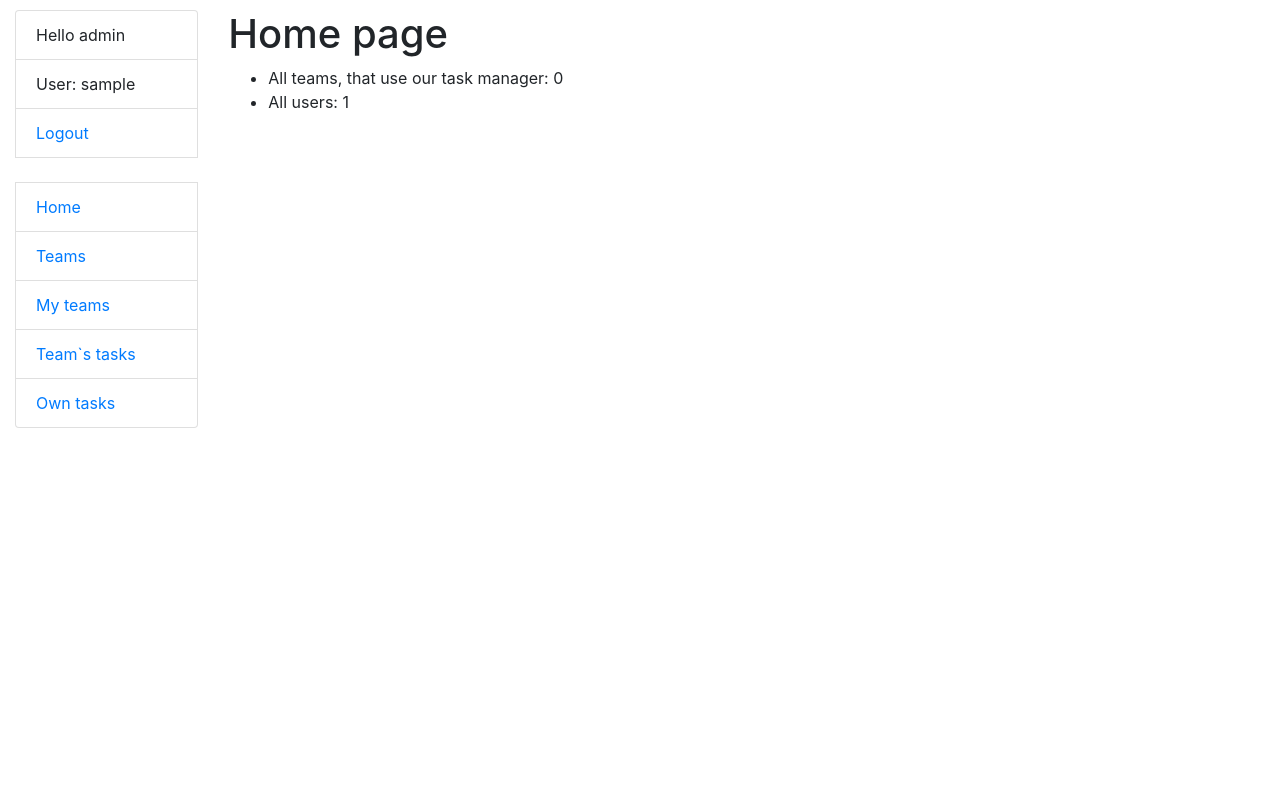
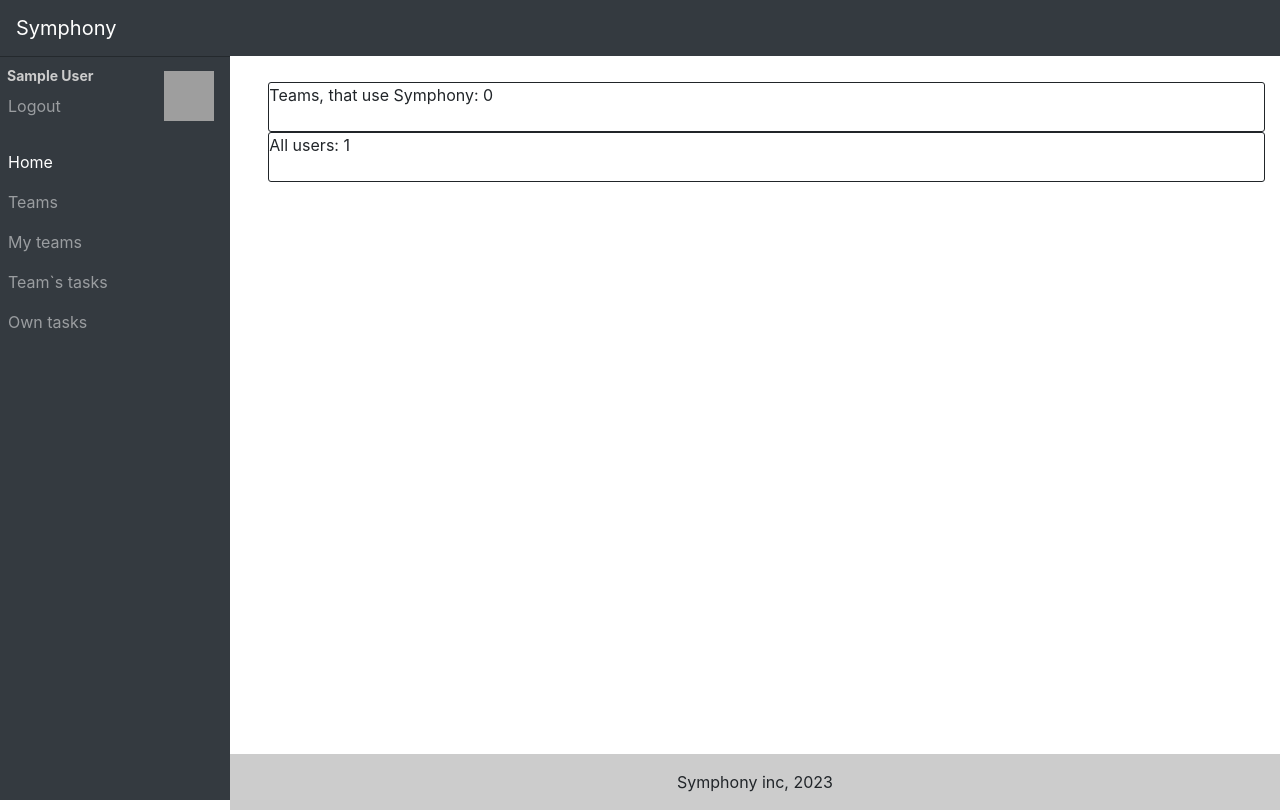
Before and after one commit to VladyslavOladko/IT-company-task-manager, a Django app: page /home/ in a window 1280 px wide. Before the commit the page ends 428 px from the top, so only its background shows below. Run offline with Django 4.2, Linux system fonts and the light colour scheme; the visitor is signed in with stand-in values (Sample User, id 1); data comes from the database, SQL or seed files in the repository; data that the repository does not hold is empty; grey boxes are pictures that could not be loaded.

Commit message:
add navbar, header and footer to same functionality

```diff
--- a/it_company_task_manager/settings.py
+++ b/it_company_task_manager/settings.py
@@ -25,7 +25,7 @@ SECRET_KEY = 'django-insecure-ri9ef%&rdgvp0$%1)c9#cok1d&=^ut)j(wbccma&g#*qn97#0!
 # SECURITY WARNING: don't run with debug turned on in production!
 DEBUG = True
 
-ALLOWED_HOSTS = []
+ALLOWED_HOSTS = ['localhost', '127.0.0.1']
 
 
 # Application definition
--- a/static/css/style.css
+++ b/static/css/style.css
@@ -1,3 +1,101 @@
-.need-help-button {
+html {
+    position: relative;
+    min-height: 100%;
+}
 
+body {
+    padding-top: 4.5rem;
+    margin-bottom: 4.5rem;
 }
+
+.nav-item-without-link {
+    margin-left: 7px;
+    color: #ccc;
+    font-weight: bold;
+    font-size: 14px;
+}
+
+.rocket-img-wrapper {
+    display: grid;
+    padding: 0 6rem;
+}
+
+.rocket-img {
+    border: 2px solid;
+    border-radius: 5px;
+    background-image: linear-gradient(310deg, #7928CA 0%, #FF0080 100%);
+}
+
+.user-panel-wrapper {
+    display: flex;
+    justify-content: space-between;
+    padding: 0.5rem 1rem 1rem 0;
+    align-items: center;
+}
+
+.img-icon {
+    display: inline-block;
+    width: 50px;
+    height: 50px;
+}
+
+.img-rocket {
+    display: inline-block;
+    width: 150px;
+    height: 140px;
+}
+
+.footer {
+  position: absolute;
+  bottom: 0;
+  width: 100%;
+  height: 3.5rem;
+  line-height: 3.5rem;
+  background-color: #ccc;
+}
+
+.nav-link:hover {
+  transition: all 0.4s;
+}
+
+.nav-item ul.nav-second-level {
+  padding-left: 0;
+}
+
+.nav-item ul.nav-second-level > .nav-item {
+  padding-left: 20px;
+}
+
+@media (min-width: 992px) {
+  .sidenav {
+    position: absolute;
+    top: 0;
+    left: 0;
+    width: 230px;
+    height: calc(100vh - 3.5rem);
+    margin-top: 3.5rem;
+    background: #343a40;
+    box-sizing: border-box;
+    border-top: 1px solid rgba(0, 0, 0, 0.3);
+  }
+
+  .navbar-expand-lg .sidenav {
+    flex-direction: column;
+  }
+
+  .content-wrapper {
+    margin-left: 230px;
+  }
+
+  .footer {
+    width: calc(100% - 230px);
+    margin-left: 230px;
+  }
+}
+
+.border-one {
+    height: 50px;
+    border: 1px solid;
+    border-radius: 3px;
+    display: block;
+}
--- a/task_manager/foms.py
+++ b/task_manager/foms.py
@@ -51,7 +51,7 @@ class TeamSearchForm(forms.Form):
 class TaskForm(forms.ModelForm):
 
     assignees = forms.ModelMultipleChoiceField(
-        queryset=get_user_model().objects.all(),    # ???
+        queryset=get_user_model().objects.all(),
         widget=forms.CheckboxSelectMultiple,
         required=False,
     )
--- a/task_manager/views.py
+++ b/task_manager/views.py
@@ -196,13 +196,13 @@ class TaskDetailView(LoginRequiredMixin, generic.DetailView):
 class TaskUpdateView(LoginRequiredMixin, generic.UpdateView):
 
     model = Task
-    form_class = TaskForm
+    form_class = TaskForm()
 
 
 class TaskCreateView(LoginRequiredMixin, generic.CreateView):
 
     model = Task
-    form_class = TaskForm
+    form_class = TaskForm()
 
 
 class TaskDeleteView(LoginRequiredMixin, generic.DetailView):
--- a/templates/base.html
+++ b/templates/base.html
@@ -24,7 +24,13 @@
             {% block content %}{% endblock %}
         </div>
     </div>
-
 </div>
+    <footer class="footer">
+      <div class="container">
+          <div class="text-center">
+              <span>Symphony inc, 2023</span>
+          </div>
+      </div>
+    </footer>
 </body>
 </html>
--- a/templates/includes/sidebar.html
+++ b/templates/includes/sidebar.html
@@ -1,29 +1,58 @@
-<ul class="sidebar-nav list-group">
+{% load static %}
+
+<nav class="navbar navbar-expand-lg navbar-dark fixed-top bg-dark">
+
+    <a class="navbar-brand" href="#">Symphony</a>
+
+    <div class="collapse navbar-collapse">
+    <ul class="navbar-nav mr-auto sidenav">
+
     {% if user.is_authenticated %}
             {% if request.user.is_staff %}
-            <li class="list-group-item">Hello admin</li>
+                <div class="user-panel-wrapper">
+                    <div>
+                        <li class="nav-item-without-link">{{ user.first_name }} {{ user.last_name }}</li>
+                        <li class="nav-item">
+                            <a class="nav-link" href="{% url 'logout' %}">Logout</a>
+                        </li>
+                    </div>
+                        <img class="img-icon" src="{% static 'img/admin-icon.png' %}" alt="admin picture">
+                </div>
             {% else %}
-            <li class="list-group-item">Hello user</li>
+                <div class="user-panel-wrapper">
+                    <div>
+                        <li class="nav-item-without-link">User: {{ user.username }}</li>
+                        <li class="nav-item">
+                            <a class="nav-link" href="{% url 'logout' %}">Logout</a>
+                        </li>
+                    </div>
+                    <img class="img-icon" src="{% static 'img/user-icon.png' %}" alt="user picture">
+                </div>
             {% endif %}
-        <li class="list-group-item">User: {{ user.username }}</li>
-        <li class="list-group-item"><a href="{% url 'logout' %}">Logout</a></li>
         {% else %}
-        <li class="list-group-item"><a href="{% url 'login' %}">Login</a></li>
-        <li class="list-group-item"><a href="{% url 'task_manager:signup' %}">Sign Up</a></li>
+            <li class="nav-item">
+                <a class="nav-link" href="{% url 'login' %}">Login</a>
+            </li>
+            <li class="nav-item">
+                <a class="nav-link" href="{% url 'task_manager:signup' %}">Sign Up</a>
+            </li>
         {% endif %}
 
-    <br>
         {% if request.user.is_staff %}
-        <li class="list-group-item"><a href="{% url 'task_manager:index' %}">Home</a></li>
-        <li class="list-group-item"><a href="{% url 'task_manager:team-list' %}">Teams</a></li>
-        <li class="list-group-item"><a href="{% url 'task_manager:user-team-list' %}">My teams</a></li>
-        <li class="list-group-item"><a href="{% url 'task_manager:task-list' %}">Team`s tasks</a></li>
-        <li class="list-group-item"><a href="{% url 'task_manager:user-task-list' %}">Own tasks</a></li>
+            <li class="nav-item active"><a class="nav-link" href="{% url 'task_manager:index' %}">Home</a></li>
+            <li class="nav-item"><a class="nav-link" href="{% url 'task_manager:team-list' %}">Teams</a></li>
+            <li class="nav-item"><a class="nav-link" href="{% url 'task_manager:user-team-list' %}">My teams</a></li>
+            <li class="nav-item"><a class="nav-link" href="{% url 'task_manager:task-list' %}">Team`s tasks</a></li>
+            <li class="nav-item"><a class="nav-link" href="{% url 'task_manager:user-task-list' %}">Own tasks</a></li>
         {% else %}
-        <li class="list-group-item"><a href="{% url 'task_manager:index' %}">Home</a></li>
-        <li class="list-group-item"><a href="{% url 'task_manager:team-list' %}">Teams</a></li>
-        <li class="list-group-item"><a href="{% url 'task_manager:user-team-list' %}">My teams</a></li>
-        <li class="list-group-item"><a href="{% url 'task_manager:task-list' %}">Team`s tasks</a></li>
-        <li class="list-group-item"><a href="{% url 'task_manager:user-task-list' %}">Own tasks</a></li>
+            <li class="nav-item active"><a class="nav-link" href="{% url 'task_manager:index' %}">Home</a></li>
+            <li class="nav-item"><a class="nav-link" href="{% url 'task_manager:team-list' %}">Teams</a></li>
+            <li class="nav-item"><a class="nav-link" href="{% url 'task_manager:user-team-list' %}">My teams</a></li>
+            <li class="nav-item"><a class="nav-link" href="{% url 'task_manager:task-list' %}">Team`s tasks</a></li>
+            <li class="nav-item"><a class="nav-link" href="{% url 'task_manager:user-task-list' %}">Own tasks</a></li>
         {% endif %}
+
     </ul>
+  </div>
+
+</nav>
--- a/templates/task_manager/index.html
+++ b/templates/task_manager/index.html
@@ -1,4 +1,5 @@
 {% extends 'base.html'  %}
+{% load static %}
 
 {% block title %}
   <title>Index</title>
@@ -6,11 +7,15 @@
 
 {% block content %}
 
-<h1>Home page</h1>
-
-<ul>
-    <li>All teams, that use our task manager: {{ num_teams }}</li>
-    <li>All users: {{ num_users }}</li>
-</ul>
+<div>
+  <ul>
+    <div class="border-one">
+      Teams, that use Symphony: {{ num_teams }}
+    </div>
+    <div class="border-one">
+      All users: {{ num_users }}
+    </div>
+  </ul>
+</div>
 
 {% endblock %}
```
Also changed, not shown: 1 other file. Lines whose indentation alone changed are shown as unchanged.
